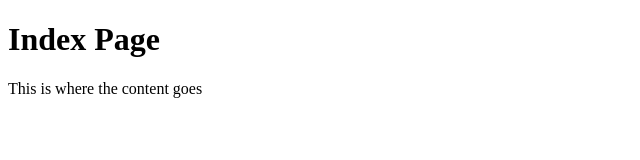
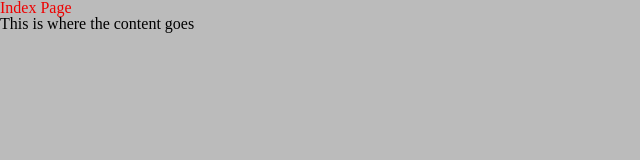
Before and after one commit to clburg/clburg.github.io, a plain HTML site: page index.html in a window 1280 px wide. Shown: the whole page, without its empty margins (0-640 px from the left). Drawn offline with Linux system fonts and the light colour scheme.

Commit message:
Adding Stylesheet
Adding css and linking into head

```diff
--- /dev/null
+++ b/css/style.css
@@ -0,0 +1,58 @@
+/* http://meyerweb.com/eric/tools/css/reset/
+   v2.0 | 20110126
+   License: none (public domain)
+*/
+
+html, body, div, span, applet, object, iframe,
+h1, h2, h3, h4, h5, h6, p, blockquote, pre,
+a, abbr, acronym, address, big, cite, code,
+del, dfn, em, img, ins, kbd, q, s, samp,
+small, strike, strong, sub, sup, tt, var,
+b, u, i, center,
+dl, dt, dd, ol, ul, li,
+fieldset, form, label, legend,
+table, caption, tbody, tfoot, thead, tr, th, td,
+article, aside, canvas, details, embed,
+figure, figcaption, footer, header, hgroup,
+menu, nav, output, ruby, section, summary,
+time, mark, audio, video {
+	margin: 0;
+	padding: 0;
+	border: 0;
+	font-size: 100%;
+	font: inherit;
+	vertical-align: baseline;
+}
+/* HTML5 display-role reset for older browsers */
+article, aside, details, figcaption, figure,
+footer, header, hgroup, menu, nav, section {
+	display: block;
+}
+body {
+	line-height: 1;
+}
+ol, ul {
+	list-style: none;
+}
+blockquote, q {
+	quotes: none;
+}
+blockquote:before, blockquote:after,
+q:before, q:after {
+	content: '';
+	content: none;
+}
+table {
+	border-collapse: collapse;
+	border-spacing: 0;
+}
+
+/* ======================================================= */
+
+body{
+	background-color:#BBB;
+}
+
+h1{
+	color:#E00
+}
--- a/index.html
+++ b/index.html
@@ -1,6 +1,7 @@
 <!DOCTYPE html>
 <html>
 <head>
+    <link rel="stylesheet" type="text/css" href="css/style.css" />
 </head>
 <body>
 <h1>Index Page</h1>
```
